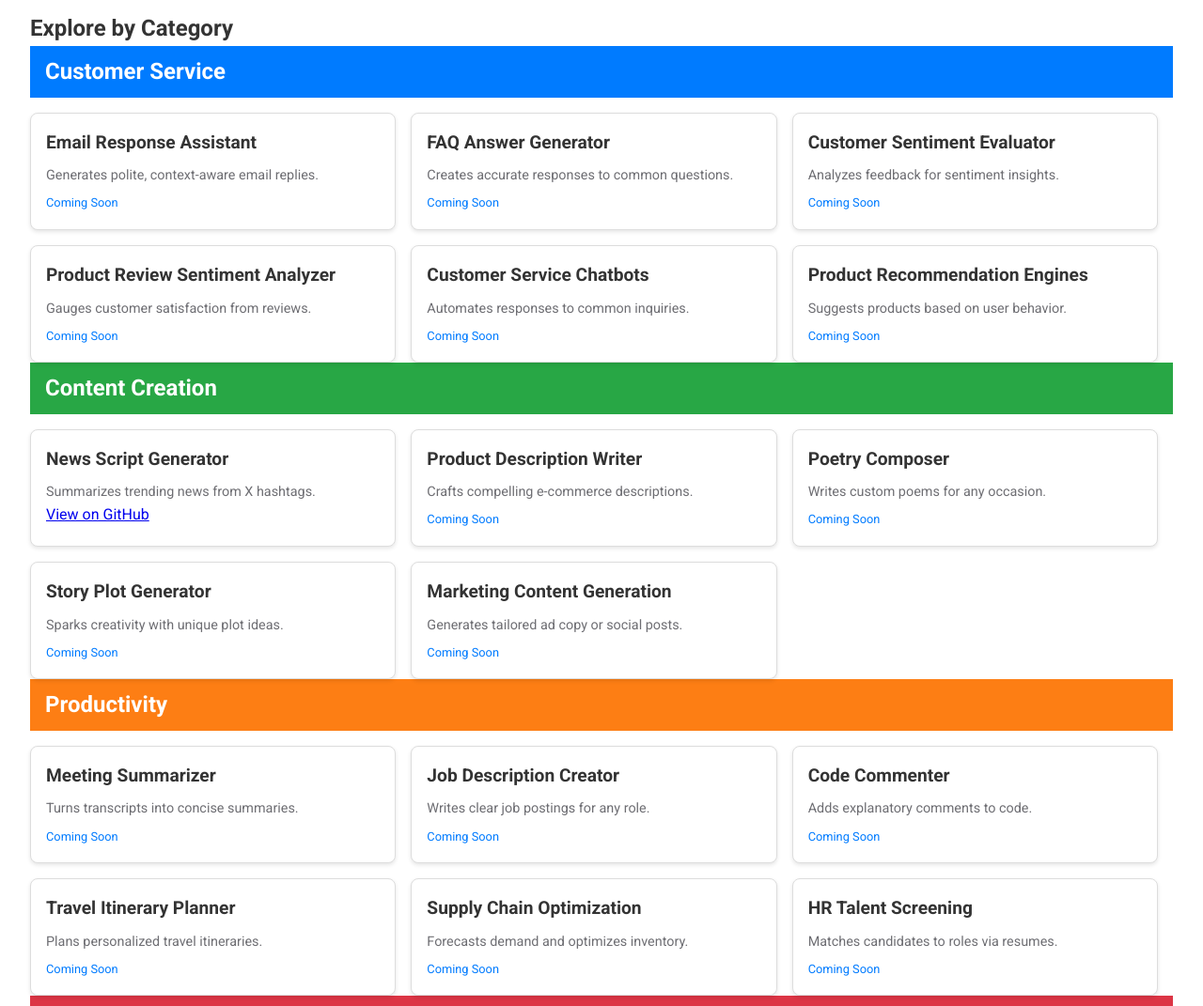
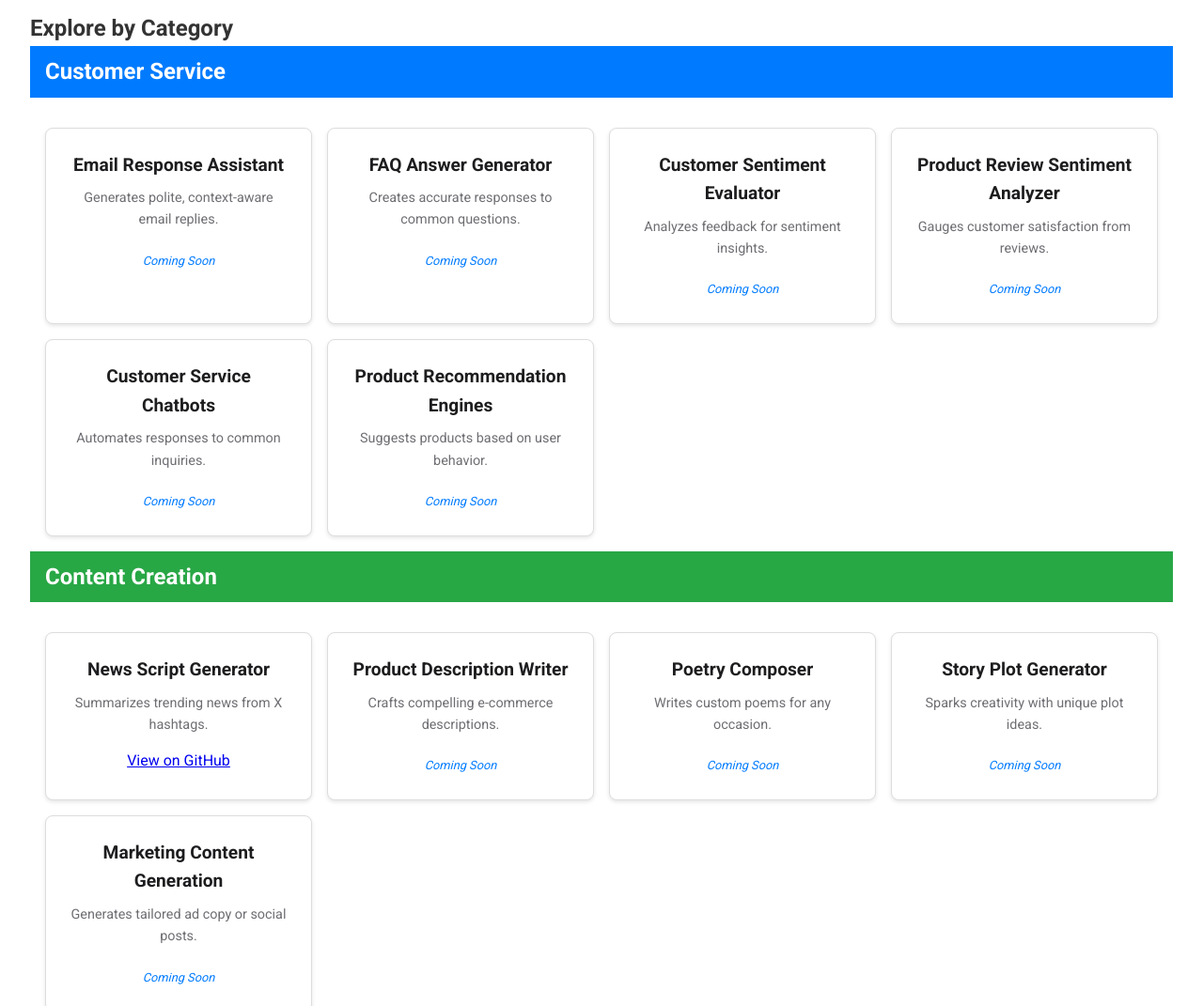
Before and after one commit to onepequity/llama-task-engine-marketplace, a plain HTML site: page index.html in a window 1280 px wide. Shown: the part 1060-2131 px from the top of the page at 94% size. Drawn offline with Linux system fonts and the light colour scheme.

Commit message:
Update styles.css

```diff
--- a/styles.css
+++ b/styles.css
@@ -112,7 +112,7 @@ nav ul li a:hover {
     margin-bottom: 1rem;
 }
 
-/* Catalog Section (for reference, assuming it exists in your styles.css) */
+/* Catalog Section */
 .catalog {
     padding: 2rem;
 }
@@ -125,28 +125,36 @@ nav ul li a:hover {
 }
 
 .task-engines {
-    display: flex;
-    flex-wrap: wrap;
-    gap: 1rem;
+    display: grid;
+    grid-template-columns: repeat(auto-fill, minmax(250px, 1fr));
+    gap: 1em;
+    padding: 1em;
 }
 
 .task-engine-card {
     background-color: #fff;
     border: 1px solid #ddd;
     border-radius: 8px;
-    padding: 1rem;
-    width: calc(33.333% - 1rem);
+    padding: 1.5em;
+    text-align: center;
     box-shadow: 0 2px 4px rgba(0, 0, 0, 0.1);
+    transition: transform 0.3s ease;
+}
+
+.task-engine-card:hover {
+    transform: translateY(-5px);
 }
 
 .task-engine-card h4 {
     font-size: 1.2rem;
+    color: #1d1d1f;
     margin-bottom: 0.5rem;
 }
 
 .task-engine-card p {
     font-size: 0.9rem;
     color: #6e6e73;
+    margin-bottom: 1em;
 }
 
 .coming-soon {
@@ -154,6 +162,7 @@ nav ul li a:hover {
     margin-top: 0.5rem;
     font-size: 0.8rem;
     color: #007bff;
+    font-style: italic;
 }
 
 /* Responsive Design */
```
